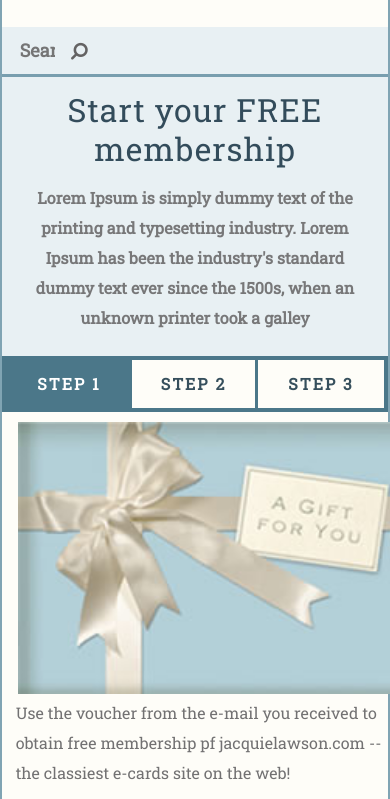
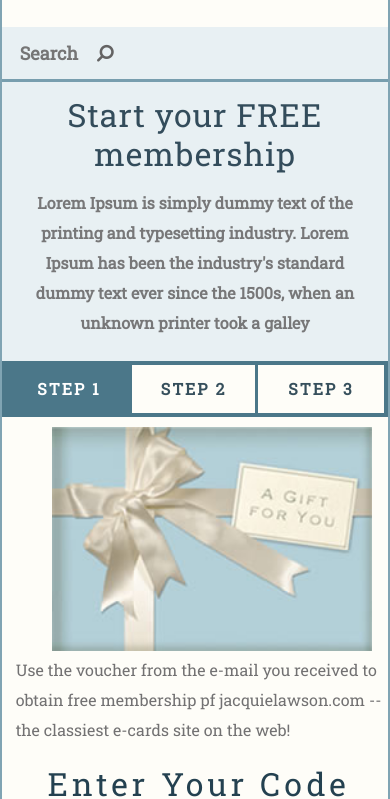
Before and after one commit to RalenneB/american-greetings, a plain HTML site: page index.html in a window 390 px wide. Shown: the part 60-859 px from the top of the page. Drawn offline with nearby package versions, Linux system fonts and the light colour scheme.

Commit message:
refactor for tricky mobile resolutions

```diff
--- a/css/styles.scss
+++ b/css/styles.scss
@@ -321,7 +321,7 @@
 
     .form-container {
       width: 50%;
-      min-width: 400px;
+      min-width: 340px;
       &__form {
         padding-left: 2%;
         border-left: 3px solid #739bac;
@@ -522,7 +522,7 @@
         background-color: #e8f0f3;
         width: 100%;
         padding: 2%;
-        height: 50px;
+        height: 55px;
 
         .header-search {
           border: none;
@@ -551,7 +551,7 @@
           font-size: 18px;
           border: none;
           float: left;
-          width: 15%;
+          width: 22%;
           background-color: #e8f0f3;
           color: #646363;
           font-weight: bold;
@@ -561,17 +561,21 @@
     .banner-container__content {
       width: 90%;
     }
+    .form-section {
+      .form-container__form {
+        border: none;
 
-    .img-container,
-    .form-container {
-      width: 100vh;
+        h2 {
+          text-align: center;
+        }
+      }
     }
 
-    .form-section .form-container__form {
-      border: none;
-
-      h2 {
-        text-align: center;
+    .form-section .img-container {
+      display: flex;
+      justify-content: center;
+      img {
+        width: 80%;
       }
     }
 
@@ -588,4 +592,9 @@
       width: 100vh;
     }
   }
+  .screen .form-section .img-container {
+    img {
+      min-width: unset;
+    }
+  }
 }
```
Also changed, not shown: css/styles.css, 1 other file.
